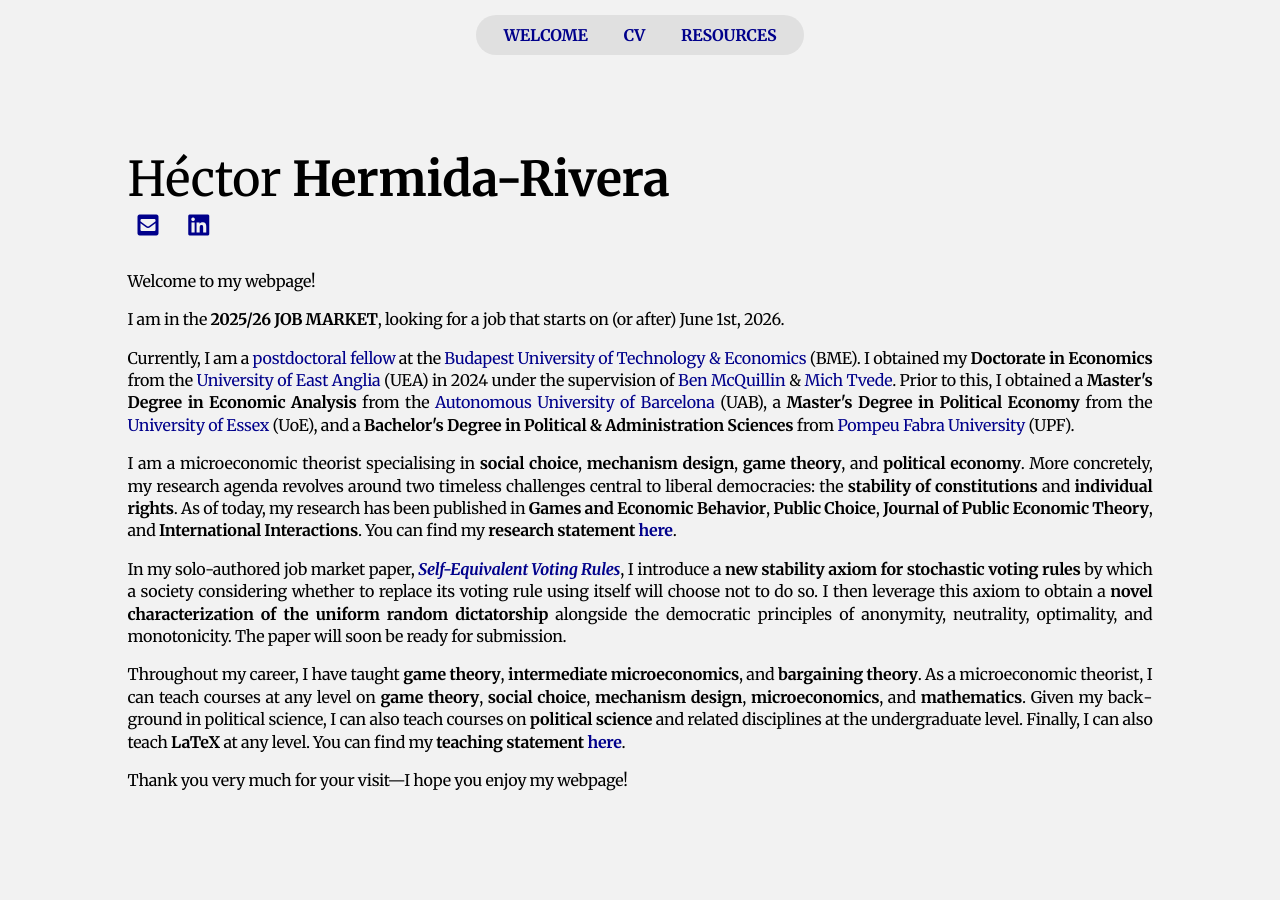
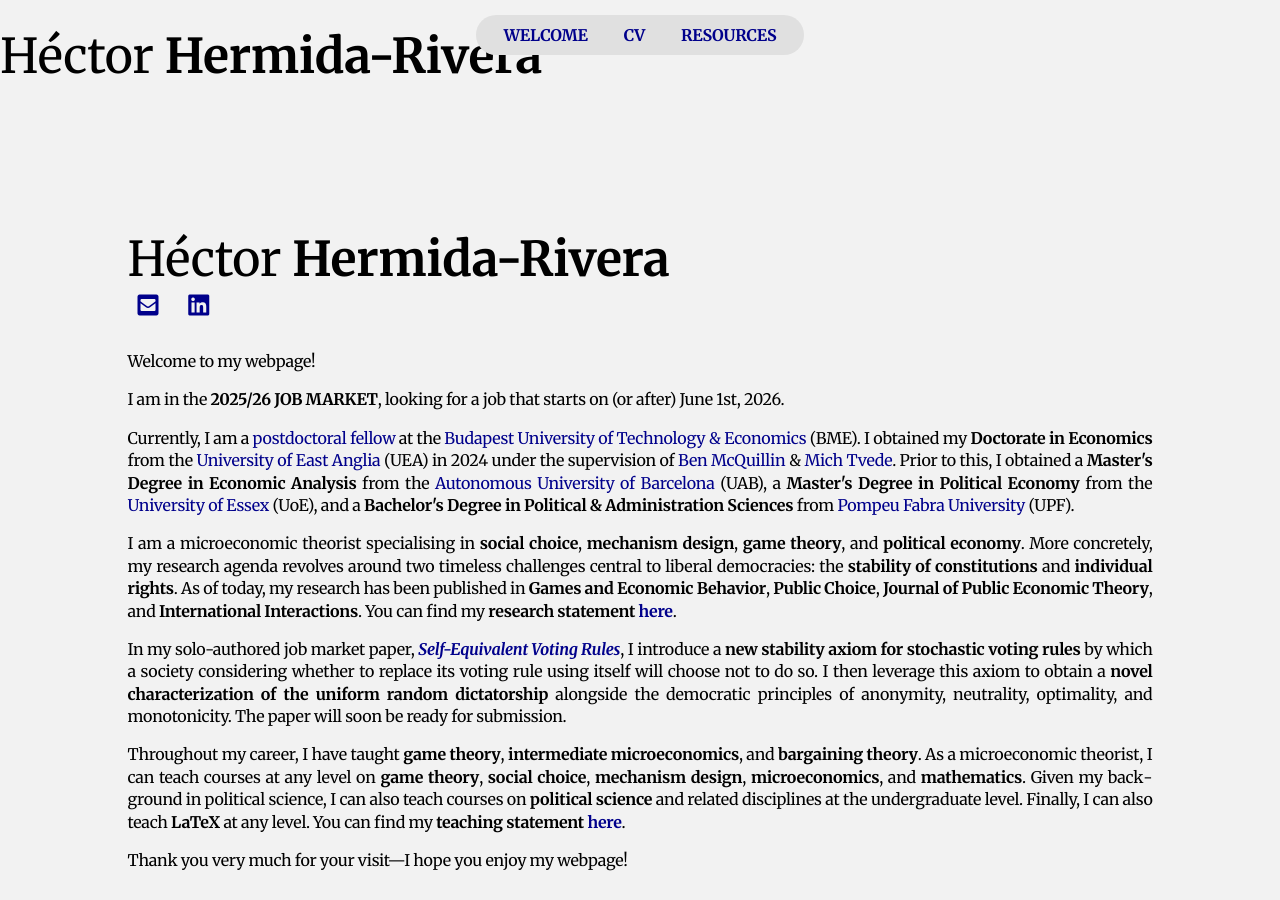
Before and after one commit to HectorHermidaRivera/hectorhermidarivera.github.io, a Jekyll site: the page built from index.md, in a window 1280 px wide and 900 px high. Built offline with Jekyll 4.4.1, drawn with Linux system fonts in a browser that asks for light colours; a style sheet for code colours, icons or effects is not loaded.

Commit message:
Update default.html

```diff
--- a/_layouts/default.html
+++ b/_layouts/default.html
@@ -97,6 +97,10 @@
 
 <body class="{{ page.body_class }}">
 
+<h1 class="main-name">
+  Héctor <strong>Hermida-Rivera</strong>
+</h1>
+
 <nav class="top-nav">
   <div class="link-group">
     <a href="/">WELCOME</a>
```
